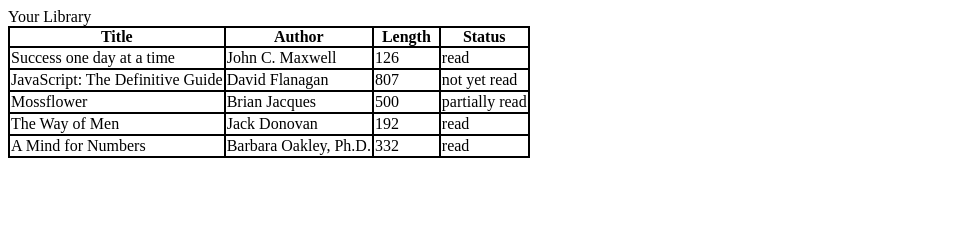
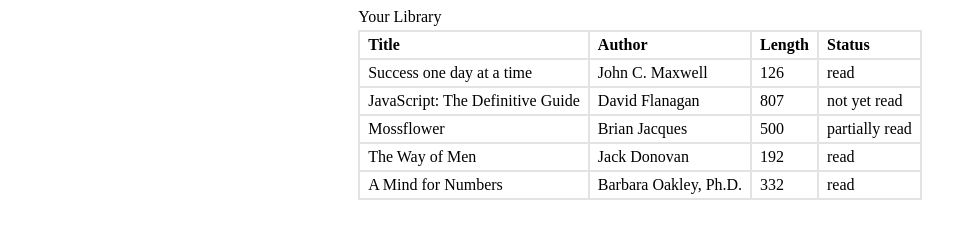
Before and after one commit to syrupsandwich/library, a plain HTML site: page index.html in a window 1280 px wide. Shown: the whole page, without its empty margins (0-977 px from the left). Drawn offline with Linux system fonts and the light colour scheme.

Commit message:
Make the page look a bit nicer

```diff
--- a/style/library.css
+++ b/style/library.css
@@ -1,14 +1,23 @@
+html{
+  display: grid;
+  grid-template-columns: 1fr auto 1fr;
+}
+
 body{
   font-size: medium;
+  grid-area: 1 / 2 / 2 / 3;
 }
+
 td, th{
   background-color: #fff;
+  padding: 4px 1ch;
 }
 
 th{
-  padding: 0 1ch;
+text-align: start;
 }
 
 table{
-  background-color: black;
+  background-color: #e3e3e3;
+  border-top: 4px solid white;
 }
```
